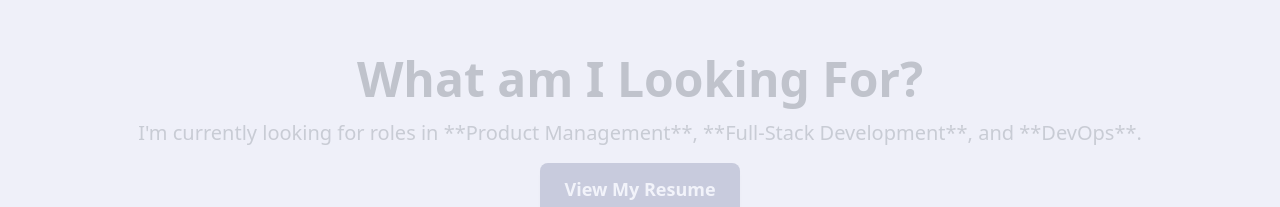
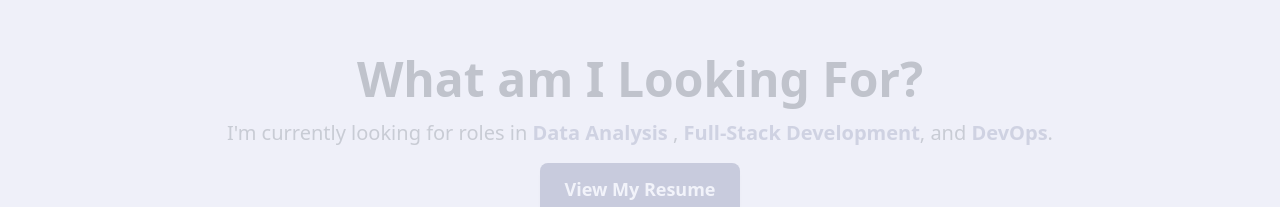
Before and after one commit to sapirtalk/portfolio-project, a React (Vite) app: page / in a window 1280 px wide. Shown: the part 3407-3614 px from the top of the page. Built offline with nearby package versions, Linux system fonts and the light colour scheme.

Commit message:
jobsearch content fix

```diff
--- a/src/components/JobSearchContact.jsx
+++ b/src/components/JobSearchContact.jsx
@@ -25,7 +25,7 @@ export default function JobSearchContact() {
       <div className="mb-12 dark:text-white text-textlight">
         <h2 className="text-4xl md:text-5xl font-bold text-title mb-4">What am I Looking For?</h2>
         <p className="text-lg md:text-xl opacity-80">
-          I'm currently looking for roles in **Product Management**, **Full-Stack Development**, and **DevOps**.
+          I'm currently looking for roles in <span className="font-semibold dark:text-primary text-primarylight">Data Analysis</span> , <span className="font-semibold dark:text-primary text-primarylight">Full-Stack Development</span>, and <span className="font-semibold dark:text-primary text-primarylight">DevOps</span>.
         </p>
         <a
           href="https://github.com/sapirtalk/portfolio-project/blob/ade45fd854ba5ab378bfb118d8e259ca75600adc/public/Sapir%20Talker%20CV.pdf"
```
